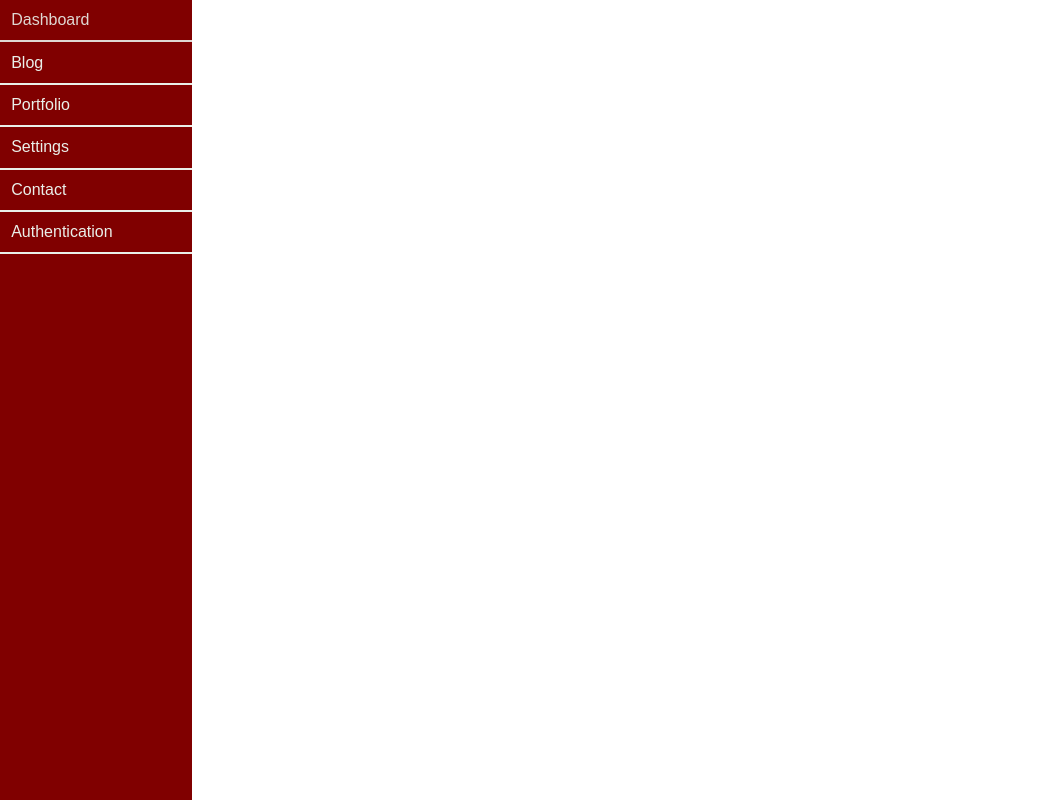
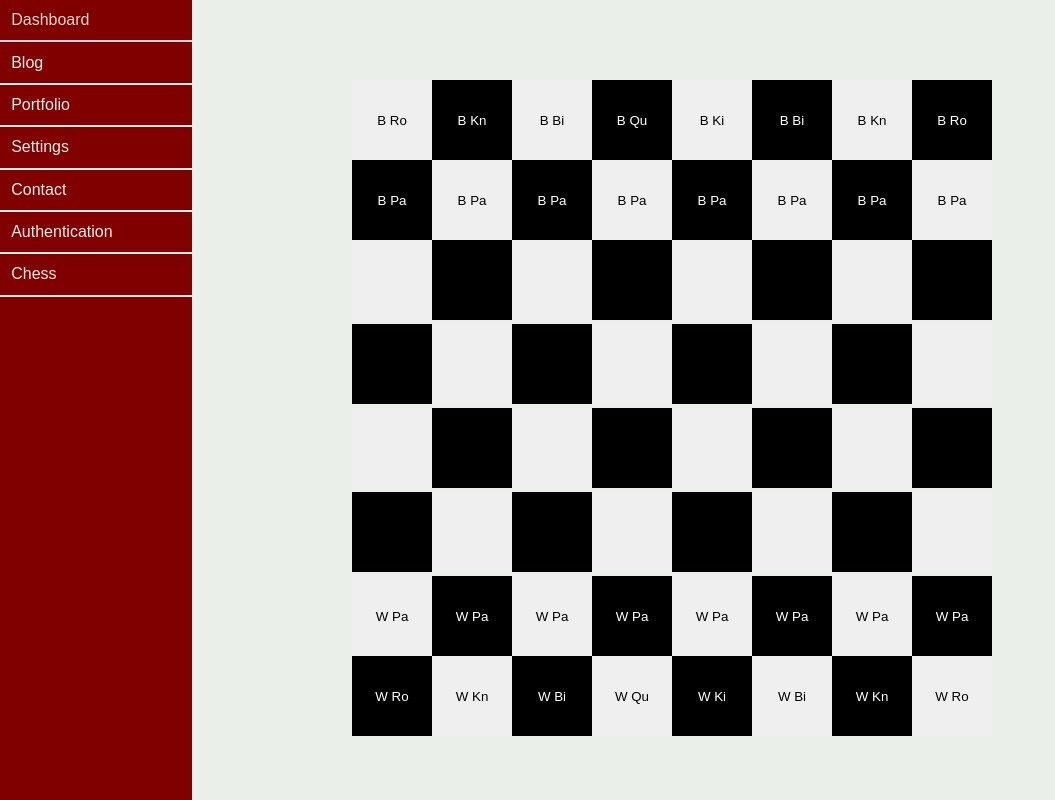
Before and after one commit to westshae/main-fe, an Angular app: page /chess in a window 1280 px wide. Before the commit this address led to /. Shown: the whole page, without its empty margins (0-1055 px from the left). Built offline with nearby package versions, Linux system fonts and the light colour scheme.

Commit message:
chess init

```diff
--- a/src/app/app-routing.module.ts
+++ b/src/app/app-routing.module.ts
@@ -5,13 +5,15 @@ import { DashboardComponent } from './pages/dashboard/dashboard.component';
 import { SettingsComponent } from './pages/settings/settings.component';
 import { PortfolioComponent } from './pages/portfolio/portfolio.component';
 import { ContactComponent } from './pages/contact/contact.component';
+import { ChessComponent } from './pages/chess/chess.component';
 
 const routes: Routes = [
   { path:'', component: DashboardComponent },
   { path:'blog', component:BlogComponent },
   { path:'portfolio', component:PortfolioComponent },
   { path:'settings', component:SettingsComponent},
-  { path:'contact', component:ContactComponent}
+  { path:'contact', component:ContactComponent},
+  { path:'chess', component:ChessComponent}
 ];
 
 @NgModule({
--- a/src/app/app.module.ts
+++ b/src/app/app.module.ts
@@ -10,6 +10,7 @@ import { BlogComponent } from './pages/blog/blog.component';
 import { PortfolioComponent } from './pages/portfolio/portfolio.component';
 import { SettingsComponent } from './pages/settings/settings.component';
 import { ContactComponent } from './pages/contact/contact.component';
+import { ChessComponent } from './pages/chess/chess.component';
 
 @NgModule({
   declarations: [
@@ -20,7 +21,8 @@ import { ContactComponent } from './pages/contact/contact.component';
     BlogComponent,
     PortfolioComponent,
     SettingsComponent,
-    ContactComponent
+    ContactComponent,
+    ChessComponent
   ],
   imports: [
     BrowserModule,
--- a/src/app/components/sidebar/sidebar.component.html
+++ b/src/app/components/sidebar/sidebar.component.html
@@ -5,4 +5,5 @@
   <a routerLink="/settings"><button class="navlink">Settings</button></a>
   <a routerLink="/contact"><button class="navlink">Contact</button></a>
   <a routerLink="/logout"><button class="navlink">Authentication</button></a>
+  <a routerLink="/chess"><button class="navlink">Chess</button></a>
 </div>
--- /dev/null
+++ b/src/app/pages/chess/chess.component.html
@@ -0,0 +1,11 @@
+<div class="page-container">
+  <table class="chessboard-container" border="0" cellpadding="0" cellspacing="0">
+    <tbody>
+      <tr *ngFor="let row of grid; let i = index">
+        <td class="chessboard-cell" *ngFor="let square of row; let j = index">
+          <button [ngClass]="{'dark' : shouldSetDark(i,j)}" class="chessboard-button">{{getDisplayText(i, j)}}</button>
+        </td>
+      </tr>
+    </tbody>
+  </table>
+</div>
--- /dev/null
+++ b/src/app/pages/chess/chess.component.less
@@ -0,0 +1,29 @@
+@import "../../app.component.less";
+
+.chessboard-container{
+  height:80vh;
+  width: 80vh;
+}
+
+.chessboard-button{
+  width:10vh;
+  height:10vh;
+  border:0;
+  padding:0;
+  margin:0;
+}
+
+.chessboard-cell{
+  width:10vh;
+  height:10vh;
+}
+
+.dark {
+  background-color: black;
+  color:white;
+}
+
+.light {
+  background-color: white;
+  color:black;
+}
--- /dev/null
+++ b/src/app/pages/chess/chess.component.ts
@@ -0,0 +1,88 @@
+import { Component } from '@angular/core';
+
+enum PieceEnum {
+  Empty = 0,
+  Pawn = 1,
+  Knight = 2,
+  Bishop = 3,
+  Rook = 4,
+  Queen = 5,
+  King = 6,
+}
+
+enum DefaultPositions {
+  traditional = 0,
+}
+
+type Piece = {
+  type: PieceEnum,
+  isWhite : boolean,
+  isEmpty : boolean,
+}
+
+@Component({
+  selector: 'app-blog',
+  templateUrl: './chess.component.html',
+  styleUrls: ['./chess.component.less'],
+})
+export class ChessComponent {
+  grid: Piece[][] = [][0];
+  rowLength = 8;
+  columnLength = 8;
+  defaultPosition = DefaultPositions.traditional;
+
+  ngOnInit() {
+    this.initPieces();
+  }
+
+  initPieces() {
+    const emptyPiece = {type:PieceEnum.Empty, isWhite:true, isEmpty:true}
+    this.grid = new Array(this.rowLength).fill(emptyPiece).map(() => new Array(this.columnLength).fill(emptyPiece));
+    switch(this.defaultPosition){
+      case DefaultPositions.traditional:
+        this.initRow(0, [4,2,3,5,6,3,2,4], false)
+        this.initRow(1, [1,1,1,1,1,1,1,1], false)
+
+        this.initRow(6, [1,1,1,1,1,1,1,1], true)
+        this.initRow(7, [4,2,3,5,6,3,2,4], true)
+    }
+  }
+
+  initRow(x:number, row:PieceEnum[], isWhite:boolean){
+    for(let y = 0; y< this.rowLength; y++){
+      this.grid[x][y] = this.makePiece(row[y], isWhite);
+    }
+  }
+
+  initSquare(x: number, y: number, piece: PieceEnum, isWhite:boolean) {
+    this.grid[x][y] = this.makePiece(piece, isWhite);
+  }
+
+  makePiece(type : PieceEnum, isWhite: boolean){
+    let piece : Piece = {type:type, isWhite:isWhite, isEmpty:type == PieceEnum.Empty};
+    return piece;
+  }
+
+  getDisplayText(x:number,y:number){
+    const piece = this.grid[x][y];
+    if(piece.isEmpty) return "";
+    let text = "";
+    text += piece.isWhite ? "W " : "B ";
+    switch(piece.type){
+      default: case PieceEnum.Empty: return "";
+      case PieceEnum.Pawn: text+= "Pa";break;
+      case PieceEnum.Knight: text+= "Kn";break;
+      case PieceEnum.Bishop: text+= "Bi";break;
+      case PieceEnum.Rook: text+= "Ro";break;
+      case PieceEnum.Queen: text+= "Qu";break;
+      case PieceEnum.King: text+= "Ki";break;
+    }
+    return text;
+  }
+
+  shouldSetDark(x: number, y: number) {
+    let oddRow = x % 2 == 0;
+    let oddColumn = y % 2 == 0;
+    return oddRow != oddColumn;
+  }
+}
```
Also changed, not shown: 1 other file (tests, documents, lock files or other folders).
